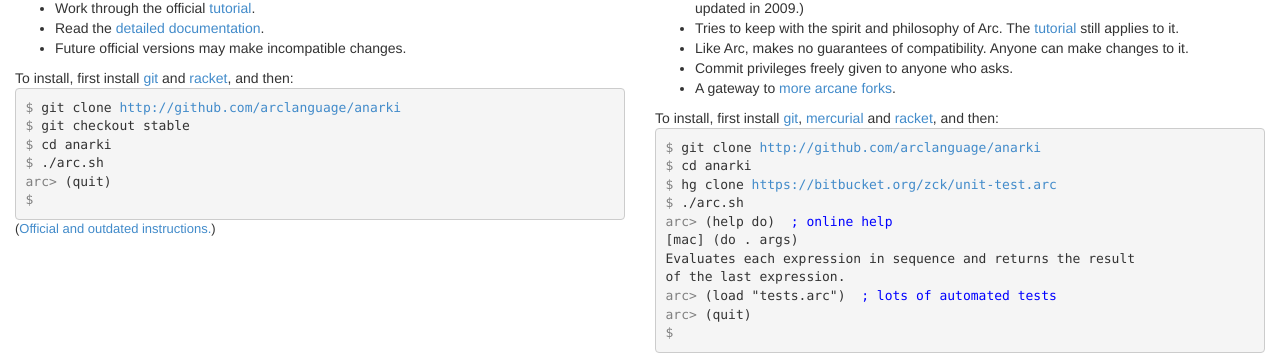
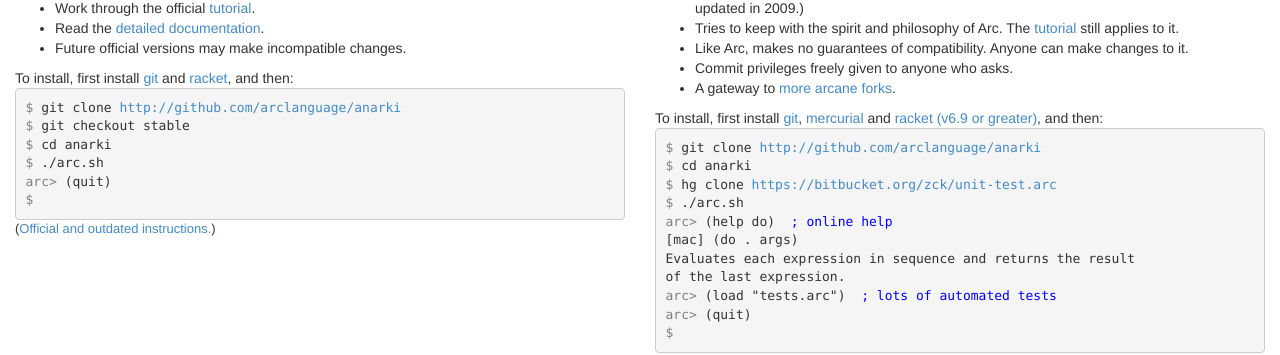
Before and after one commit to arclanguage/arclanguage.github.io, a Jekyll site: the page built from index.md, in a window 1280 px wide. Shown: the part 187-542 px from the top of the page. Built offline with Jekyll 4.4.1, drawn with Linux system fonts in a browser that asks for light colours.

Commit message:
Anarki now requires Racket v6.9
After https://github.com/arclanguage/anarki/commit/29468035e5

```diff
--- a/index.md
+++ b/index.md
@@ -42,7 +42,7 @@
       <li>Commit privileges freely given to anyone who asks.</li>
       <li>A gateway to <a href='https://sites.google.com/site/arclanguagewiki'>more arcane forks</a>.</li>
     </ul>
-    To install, first install <a href='http://git-scm.com'>git</a>, <a href='http://mercurial.selenic.com'>mercurial</a> and <a href='http://racket-lang.org'>racket</a>, and then:
+    To install, first install <a href='http://git-scm.com'>git</a>, <a href='http://mercurial.selenic.com'>mercurial</a> and <a href='http://racket-lang.org'>racket (v6.9 or greater)</a>, and then:
     <pre style='margin:0 auto; text-align:left'>
 <span style='color:grey'>$</span> git clone <a href='http://github.com/arclanguage/anarki'>http://github.com/arclanguage/anarki</a>
 <span style='color:grey'>$</span> cd anarki
```
